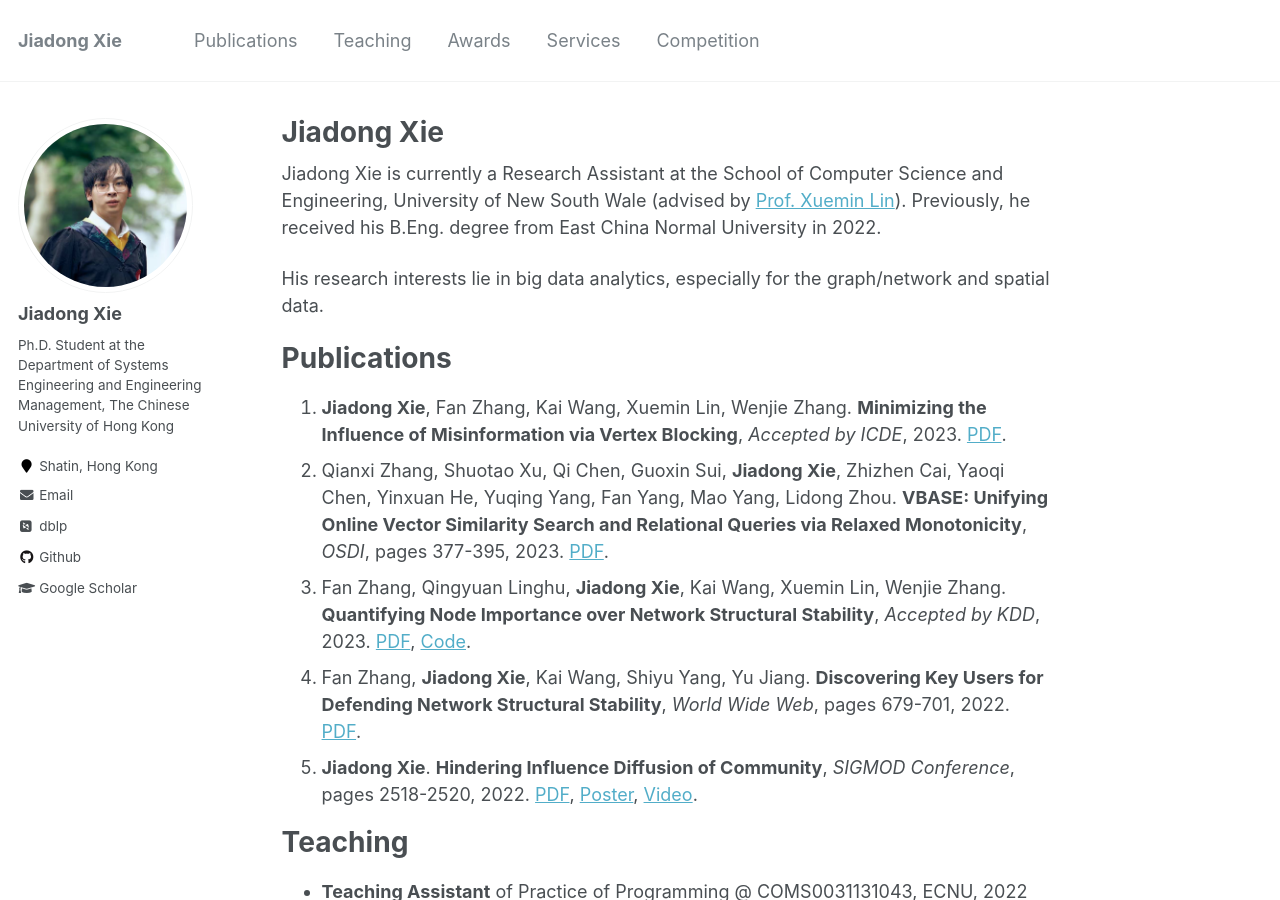
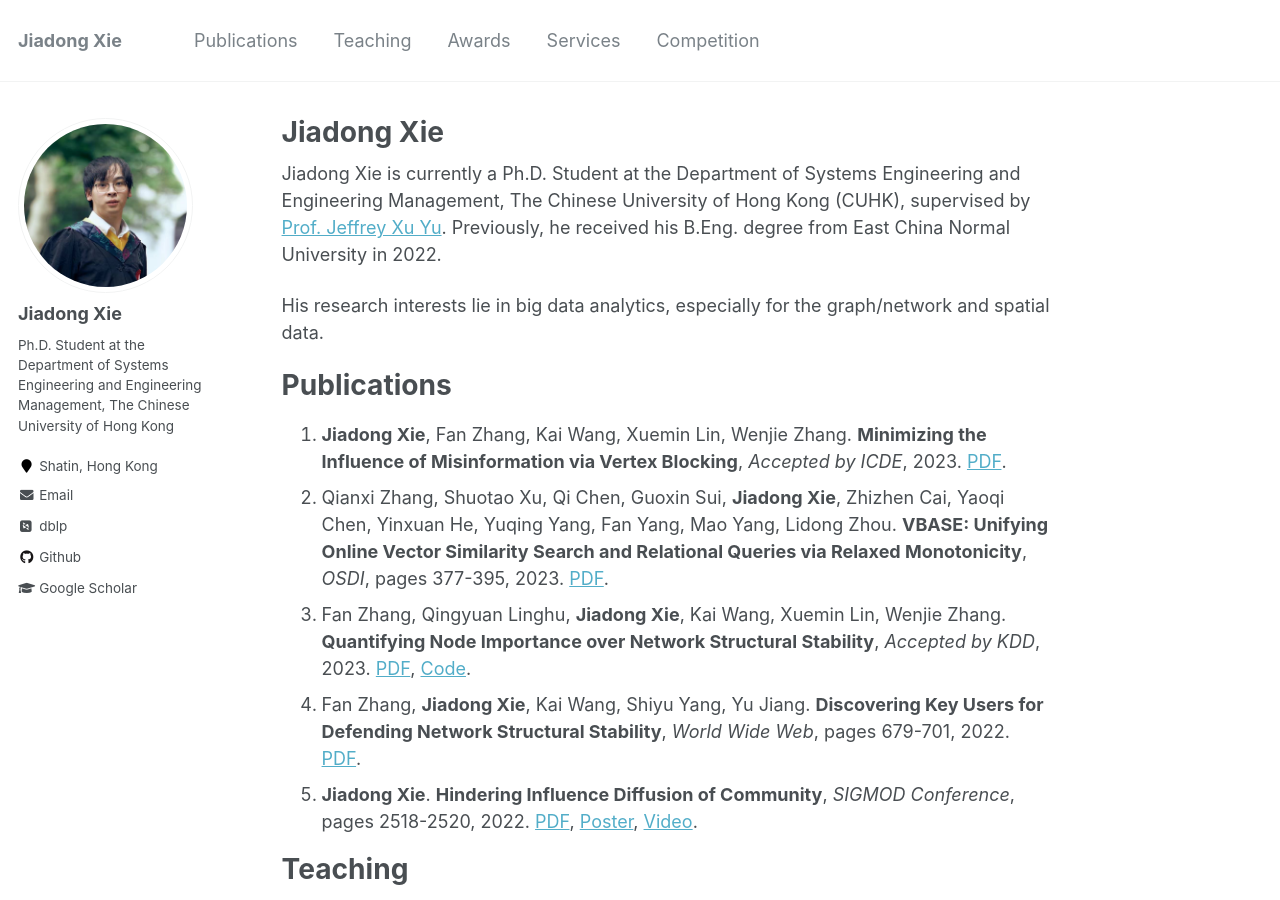
Before and after one commit to Xiejiadong/Xiejiadong.github.io, a Jekyll site: the page built from _pages/about.md, in a window 1280 px wide and 900 px high. Built offline with Jekyll 4.4.1, drawn with Linux system fonts in a browser that asks for light colours; some web fonts are replaced.

Commit message:
Update about.md

```diff
--- a/_pages/about.md
+++ b/_pages/about.md
@@ -8,7 +8,8 @@ redirect_from:
   - /about.html
 ---
 
-Jiadong Xie is currently a Research Assistant at the School of Computer Science and Engineering, University of New South Wale (advised by [Prof. Xuemin Lin](http://www.cse.unsw.edu.au/~lxue/)). Previously, he received his B.Eng. degree from East China Normal University in 2022.
+Jiadong Xie is currently a Ph.D. Student at the Department of Systems Engineering and Engineering Management, The Chinese University of Hong Kong (CUHK), supervised by [Prof. Jeffrey Xu Yu](https://www.se.cuhk.edu.hk/people/academic-staff/prof-yu-xu-jeffrey/).
+Previously, he received his B.Eng. degree from East China Normal University in 2022.
 
 His research interests lie in big data analytics, especially for the graph/network and spatial data.
 
```
